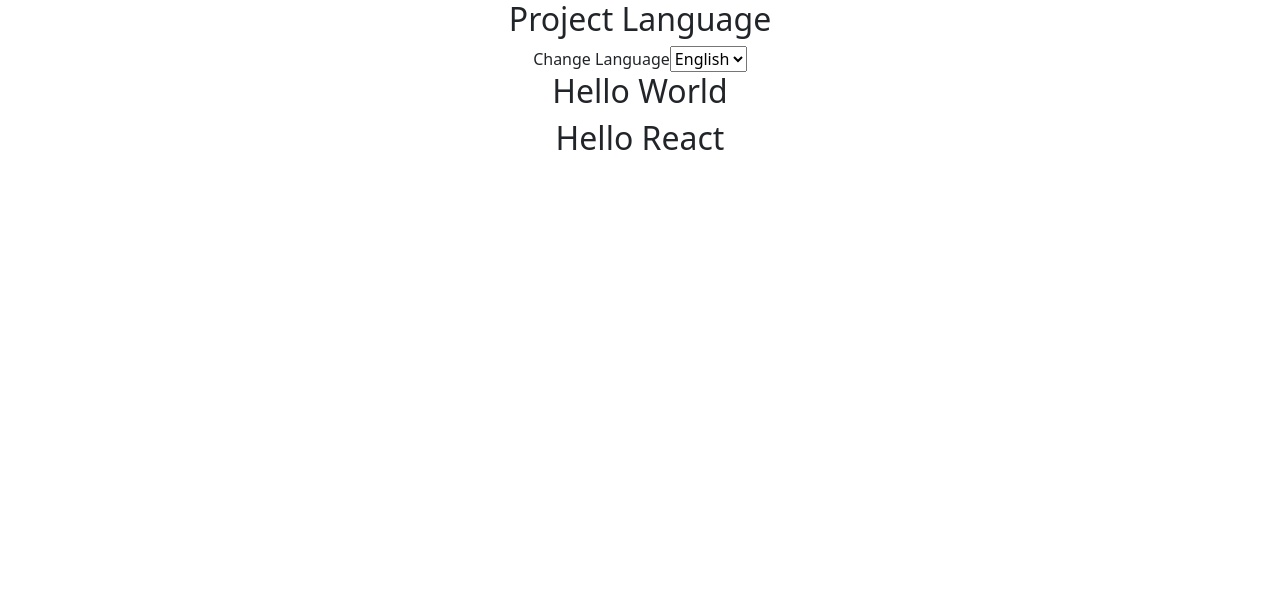
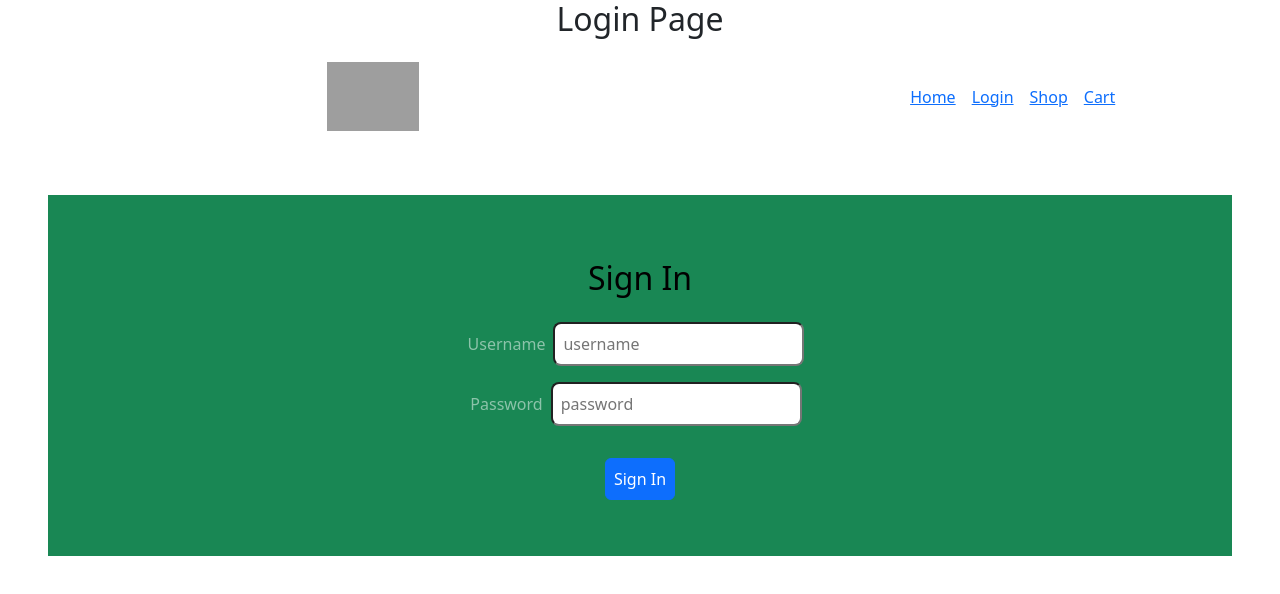
Before and after one commit to chandu-0214/extra-react, a React (Create React App) app in the folder 02React/: page /login in a window 1280 px wide. Shown: the top 594 px of the page. Built offline with nearby package versions, Linux system fonts and the light colour scheme; grey boxes are pictures that could not be loaded.

Commit message:
first commit

```diff
--- a/02React/package.json
+++ b/02React/package.json
@@ -10,6 +10,8 @@
     "react": "^18.2.0",
     "react-dom": "^18.2.0",
     "react-loader-spinner": "^5.4.5",
+    "react-router": "^6.19.0",
+    "react-router-dom": "^6.19.0",
     "react-scripts": "5.0.1",
     "web-vitals": "^2.1.4"
   },
--- a/02React/src/App.js
+++ b/02React/src/App.js
@@ -1,11 +1,12 @@
 import "./App.css";
-import ProjectLanguage from "./components/Hooks/ProjectLanguage";
+import RouterFile from "./components/Routing/RouterFile";
 
 
 function App() {
   return (
     <div className="App">
-      <ProjectLanguage/>
+      {/* <HeaderFile/> */}
+      <RouterFile/>
     </div>
   );
 }
--- /dev/null
+++ b/02React/src/components/Routing/CartFile.js
@@ -0,0 +1,13 @@
+import React from 'react'
+import HeaderFile from './HeaderFile'
+
+const CartFile = () => {
+  return (
+    <div>
+        <h2>CartFile</h2>
+        <HeaderFile/>
+    </div>
+  )
+}
+
+export default CartFile
--- /dev/null
+++ b/02React/src/components/Routing/ErrorFile.js
@@ -0,0 +1,14 @@
+import React from 'react'
+
+const ErrorFile = () => {
+  return (
+    <div>
+        <div>
+            <h1 className="bg-danger  p-2 m-2">Ooooops.......</h1>
+            <img className="w-50 p-2 m-2" src="https://internetdevels.com/sites/default/files/public/blog_preview/404_page_cover.jpg" alt="error" />
+        </div>
+    </div>
+  )
+}
+
+export default ErrorFile
--- /dev/null
+++ b/02React/src/components/Routing/HeaderFile.js
@@ -0,0 +1,32 @@
+import React from "react";
+import { Link } from "react-router-dom";
+
+const HeaderFile = () => {
+  return (
+    <div className="d-flex justify-content-around  align-items-center ">
+      <div>
+        <img
+          className="w-25 p-2 m-2"
+          src="https://cdn.logojoy.com/wp-content/uploads/2018/05/30143358/128.png"
+          alt="shopping logo"
+        />
+      </div>
+      <div className="d-flex justify-content-center align-items-center ">
+        <Link to="/">
+          <p className="p-1 m-1">Home</p>
+        </Link>
+        <Link to="/login">
+          <p className="p-1 m-1">Login</p>
+        </Link>
+        <Link to="/shop">
+          <p className="p-1 m-1">Shop</p>
+        </Link>
+        <Link to="/cart">
+          <p className="p-1 m-1">Cart</p>
+        </Link>
+      </div>
+    </div>
+  );
+};
+
+export default HeaderFile;
--- /dev/null
+++ b/02React/src/components/Routing/HomeFile.js
@@ -0,0 +1,12 @@
+import React from 'react'
+import HeaderFile from './HeaderFile'
+
+const HomeFile = () => {
+  return (
+    <div>
+        <HeaderFile/>
+    </div>
+  )
+}
+
+export default HomeFile
--- /dev/null
+++ b/02React/src/components/Routing/LoginFile.js
@@ -0,0 +1,52 @@
+import React, { useRef, useState } from 'react'
+import HeaderFile from './HeaderFile'
+import { userData } from './databaseFile'
+
+const LoginFile = () => {
+    const userNameRef= useRef(null)
+    const passwordRef= useRef(null)
+    const [errorState, setErrorState] = useState(null)
+
+    const handleSignInButton=()=>{
+        const usernameInput = userNameRef.current.value
+        const passwordInput = +passwordRef.current.value
+    console.log(usernameInput,passwordInput)
+
+        const filtereddata = userData.filter(eachObj=>{
+            console.log(eachObj)
+            console.log(eachObj.password===passwordInput)
+            return (eachObj.username).toLocaleLowerCase()===usernameInput.toLocaleLowerCase() && eachObj.password===passwordInput
+        })
+        if(filtereddata.length===0){
+            setErrorState("User Doesnot exist")
+        }
+        else{
+            setErrorState(null)
+        }
+        console.log(filtereddata)
+
+    }
+
+  return (
+    <div>
+        <h2> Login Page </h2>
+        <HeaderFile/>
+        <div className='bg-success  border-dark p-5 m-5 text-white-50 '>
+            <h2 className='text-black   p-2 m-2 '>Sign In</h2>
+            <div>
+                <label>Username</label>
+                <input ref={userNameRef} className='p-2 m-2 rounded-3 ' type="text" placeholder="username"/>
+            </div>
+            <div>
+                <label>Password</label>
+                <input ref={passwordRef} className='p-2 m-2 rounded-3' type="password" placeholder="password"/>
+            </div>
+            <p className='text-white bg-danger '>{errorState}</p>
+            <button onClick={handleSignInButton} className='btn btn-primary p-2 m-2'>Sign In</button>
+        </div>
+
+    </div>
+  )
+}
+
+export default LoginFile
--- /dev/null
+++ b/02React/src/components/Routing/RouterFile.js
@@ -0,0 +1,38 @@
+import React from 'react'
+import {createBrowserRouter} from 'react-router-dom'
+import HomeFile from './HomeFile'
+import LoginFile from './LoginFile'
+import { RouterProvider } from 'react-router'
+import ShopFile from './ShopFile'
+import CartFile from './CartFile'
+import ErrorFile from './ErrorFile'
+
+const RouterFile = () => {
+  const appRouter = createBrowserRouter([
+    {
+      path:'/',
+      element: <HomeFile/>,
+      errorElement:<ErrorFile/>
+
+    },
+    {
+      path:'/login',
+      element:<LoginFile/>,
+      errorElement:<ErrorFile/>
+    },
+    {
+      path:'/shop',
+      element:<ShopFile/>
+    },
+    {
+      path:'/cart',
+      element:<CartFile/>,
+      // errorElement:<Error/>
+    }
+  ])
+  return (
+    <RouterProvider router={appRouter}></RouterProvider>
+  )
+}
+
+export default RouterFile
--- /dev/null
+++ b/02React/src/components/Routing/ShopFile.js
@@ -0,0 +1,14 @@
+import React from 'react'
+import HeaderFile from './HeaderFile'
+
+const ShopFile = () => {
+  return (
+    <div>
+        <h2>ShopFile</h2>
+        <HeaderFile/>
+
+    </div>
+  )
+}
+
+export default ShopFile
--- /dev/null
+++ b/02React/src/components/Routing/databaseFile.js
@@ -0,0 +1,23 @@
+export const userData =[
+    {
+        username:"Rahul",
+        password: 123456
+    },
+    {
+        username:"Chandu",
+        password: 789456
+    },
+    {
+        username:"Navneet",
+        password: 12365
+    },
+    {
+        username:"Disha",
+        password: 12365
+    },
+    {
+        username:"sevanthi",
+        password: 12365
+    }
+
+]
```
Also changed, not shown: 1 other file (tests, documents, lock files or other folders).
